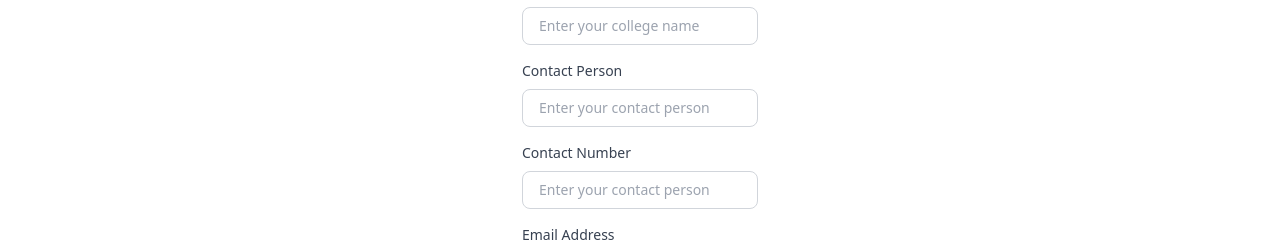
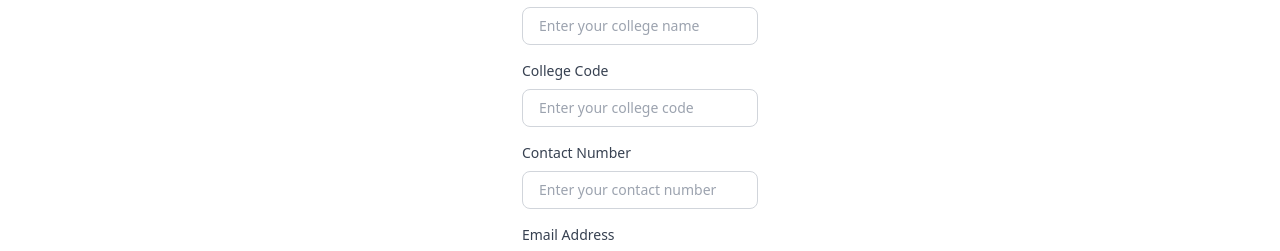
Before and after one commit to Starplayevryr/vtufrontend, a Next.js app: page /signup in a window 1280 px wide. Shown: the part 421-672 px from the top of the page. Built offline with nearby package versions, Linux system fonts and the light colour scheme.

Commit message:
changed input field

```diff
--- a/app/signup/page.tsx
+++ b/app/signup/page.tsx
@@ -19,13 +19,13 @@ const Login = () => {
           onChange={() => {}}
         />
         <InputField
-          label="Contact Person"
-          placeholder="Enter your contact person"
+          label="College Code"
+          placeholder="Enter your college code"
           onChange={() => {}}
         />
         <InputField
           label="Contact Number"
-          placeholder="Enter your contact person"
+          placeholder="Enter your contact number"
           type="tel"
           onChange={() => {}}
         />
```
